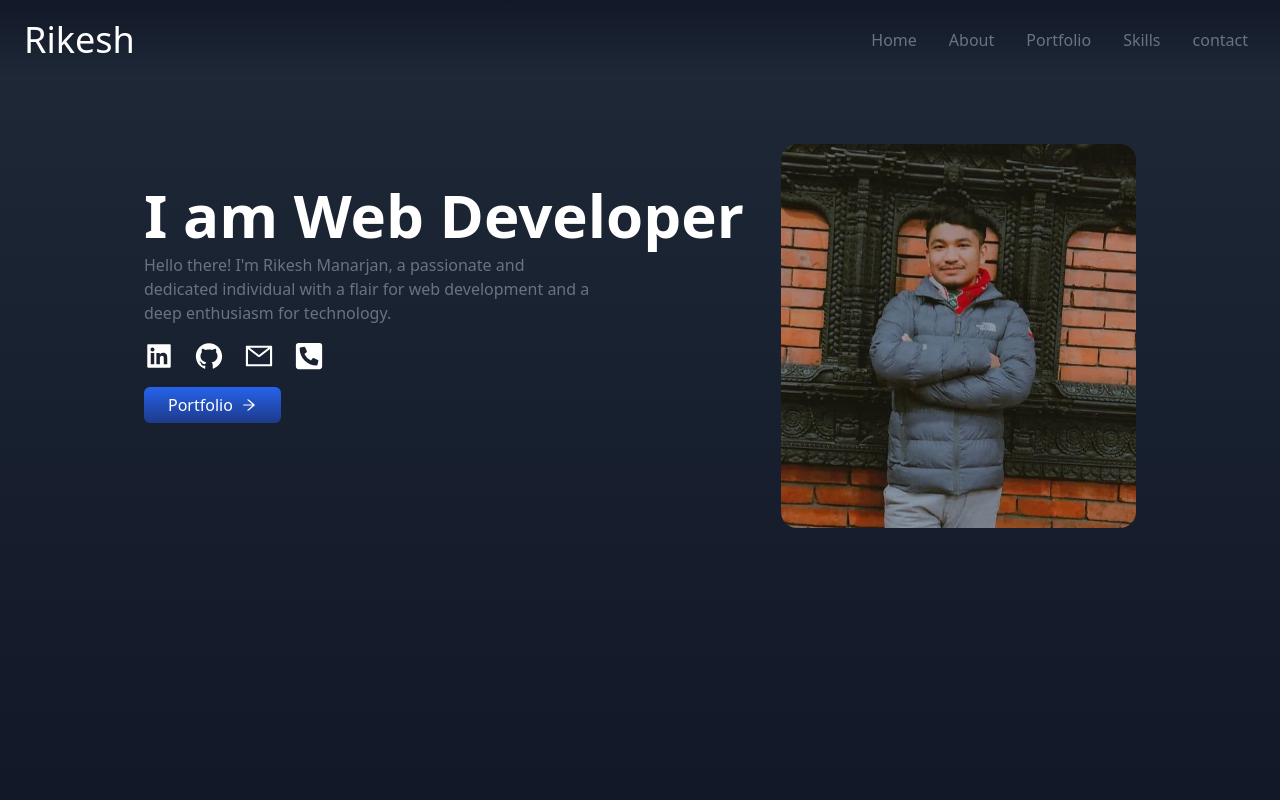
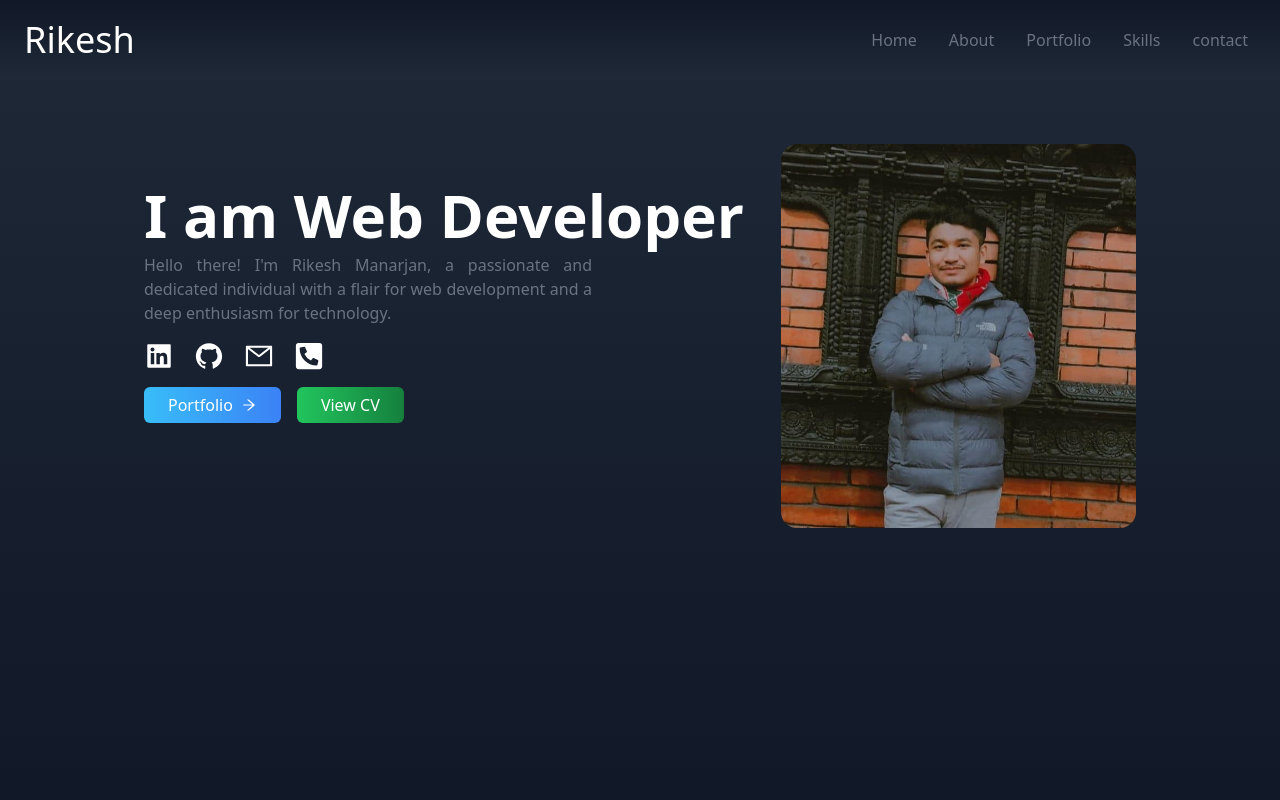
Before and after one commit to rikeshmhz/pro, a React (Create React App) app: page / in a window 1280 px wide. Shown: the top 800 px of the page. Built offline with nearby package versions, Linux system fonts and the light colour scheme.

Commit message:
add CV button and CV

```diff
--- a/src/Components/Home1.js
+++ b/src/Components/Home1.js
@@ -4,8 +4,15 @@ import { FaPhoneSquareAlt } from "react-icons/fa";
 import rikesh from "../image/rikesh.jpg"
 import { Link } from 'react-router-dom'
 import * as Scroll from 'react-scroll'
+import cv from '../Documents/RikeshMaharjan_CV.pdf';
 
 const Home1 = () => {
+    let currentUrl = window.location.href
+
+    if (currentUrl.endsWith('/')) {
+        currentUrl = currentUrl.slice(0, -1);
+    }
+
     return (
         <div className='h-screen w-full bg-gradient-to-b from-gray-800 to-gray-900 text-white' id='home'>
             <div className='max-w-screen-lg mx-auto flex flex-col items-center justify-between pt-20 px-4 md:flex-row'>
@@ -13,7 +20,7 @@ const Home1 = () => {
                     <h2 className='text-3xl md:text-4xl lg:text-6xl font-bold'>
                         I am Web Developer
                     </h2>
-                    <p className='text-gray-500 py-2 max-w-md'>
+                    <p className='text-gray-500 py-2 max-w-md text-justify'>
                         Hello there! I'm Rikesh Manarjan, a passionate and dedicated individual with a flair for web development and a deep enthusiasm for technology.
                     </p>
                     <div className='text-3xl flex flex-row my-2'>
@@ -22,15 +29,20 @@ const Home1 = () => {
                         <Link to='mailto:rikesh.0014@gmail.com'><AiOutlineMail /></Link>
                         <Link to="tel:9808009911" className='mx-5'><FaPhoneSquareAlt /></Link>
                     </div>
-                    <div>
+                    <div className='flex flex-row my2'>
                         <Scroll.Link to='portfolio' smooth offset={-100} duration={500}>
-                            <button className='group w-fit px-6 py-1.5 mt-2 flex items-center rounded-md bg-gradient-to-b from-blue-600 to-blue-900'>
+                            <button className='group w-fit px-6 py-1.5 mt-2 flex items-center rounded-md bg-gradient-to-r from-sky-400 to-blue-500'>
                                 Portfolio
                                 <span className='group-hover:rotate-90 ml-2 duration-200'>
                                     <AiOutlineArrowRight />
                                 </span>
                             </button>
                         </Scroll.Link>
+                        <Link to = {`${currentUrl}${cv}`} target = "_blank" rel="noopener noreferrer">
+                            <button className='group w-fit ms-4 px-6 py-1.5 mt-2 flex items-center rounded-md bg-gradient-to-r from-green-500 to-green-700'>
+                                View CV
+                            </button>
+                        </Link>
                     </div>
                 </div>
                 <div className='mt-3 md:mt-16'>
```
